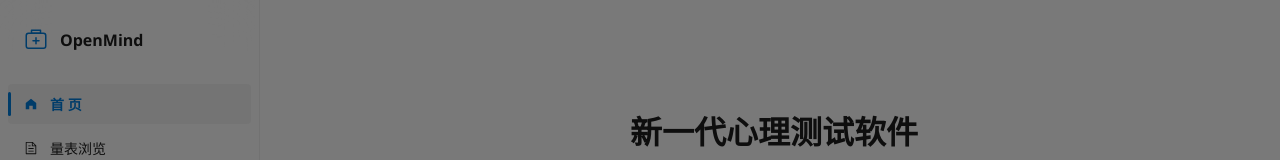
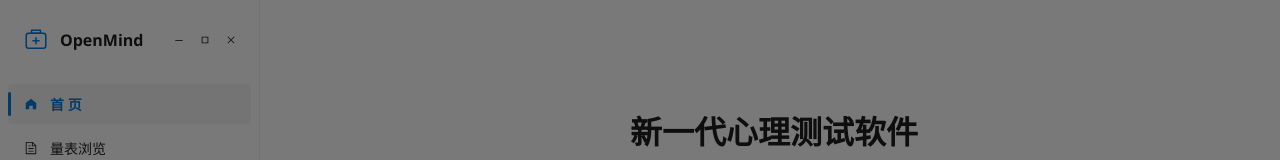
Before and after one commit to Right-Pro/OpenMind-Assessment, a Vue app: page /user/1/history in a window 1280 px wide. Shown: the top 160 px of the page. Built offline with nearby package versions, Linux system fonts and the light colour scheme; a web font is replaced by a local one.

Commit message:
无边框窗口

```diff
--- a/src/App.vue
+++ b/src/App.vue
@@ -14,6 +14,40 @@ const userStore = useUserStore()
 const authStore = useAuthStore()
 const router = useRouter()
 const route = useRoute()
+
+// 窗口控制相关的状态
+const isMaximized = ref(false)
+
+const checkMaximizedState = async () => {
+  if (window.electronAPI && typeof window.electronAPI.windowIsMaximized === 'function') {
+    isMaximized.value = await window.electronAPI.windowIsMaximized()
+  }
+}
+
+const handleMinimize = () => {
+  if (window.electronAPI && typeof window.electronAPI.windowMinimize === 'function') {
+    window.electronAPI.windowMinimize()
+  }
+}
+
+const handleMaximize = async () => {
+  if (window.electronAPI && typeof window.electronAPI.windowMaximize === 'function') {
+    await window.electronAPI.windowMaximize()
+    await checkMaximizedState()
+  }
+}
+
+const handleClose = () => {
+  if (window.electronAPI && typeof window.electronAPI.windowClose === 'function') {
+    window.electronAPI.windowClose()
+  }
+}
+
+const handleDoubleClick = () => {
+  handleMaximize()
+}
+
+let resizeInterval: any = null
 
 // 操作员登录注册状态
 const showLogin = ref(false)
@@ -93,6 +127,11 @@ onMounted(async () => {
     // 2. 如果隐私已同意，但无当前用户，显示选择/创建用户对话框
     checkUserSession()
   }
+
+  // 监听窗口最大化状态
+  checkMaximizedState()
+  resizeInterval = setInterval(checkMaximizedState, 500)
+  window.addEventListener('resize', checkMaximizedState)
 })
 
 import { onBeforeUnmount } from 'vue'
@@ -100,6 +139,10 @@ onBeforeUnmount(() => {
   if (unsubscribeNavigate) {
     unsubscribeNavigate()
   }
+  if (resizeInterval) {
+    clearInterval(resizeInterval)
+  }
+  window.removeEventListener('resize', checkMaximizedState)
 })
 
 function checkUserSession() {
@@ -292,11 +335,63 @@ watch(
   <div class="app-wrapper" :class="[settingsStore.fontSizeClass(), { dark: settingsStore.darkMode }]">
     <!-- Fluent Design Sidebar Layout Shell -->
     <div class="fluent-layout" :class="{ 'full-screen-layout': currentPath.startsWith('/test/') }">
+
+      <!-- 答题页面全屏下，顶部提供一个极其紧凑的窗口控制条，以免没有关闭/最小化按钮 -->
+      <div v-if="currentPath.startsWith('/test/')" class="答题页控制条 no-print">
+        <div class="drag-handle" @dblclick="handleDoubleClick"></div>
+        <div class="window-control-buttons">
+          <button class="win-btn" title="最小化" @click="handleMinimize">
+            <svg viewBox="0 0 1024 1024" width="10" height="10">
+              <path d="M128 512h768v85.333H128z" fill="currentColor" />
+            </svg>
+          </button>
+          <button class="win-btn" :title="isMaximized ? '向下还原' : '最大化'" @click="handleMaximize">
+            <svg v-if="isMaximized" viewBox="0 0 1024 1024" width="10" height="10">
+              <path d="M341.333 170.667h512v512h-170.667v-85.333h85.333v-341.333h-341.333v85.333h-85.333z" fill="currentColor" />
+              <path d="M170.667 341.333h512v512h-512z M256 426.667h341.333v341.333H256z" fill="currentColor" fill-rule="evenodd" />
+            </svg>
+            <svg v-else viewBox="0 0 1024 1024" width="10" height="10">
+              <path d="M170.667 170.667h682.666v682.666H170.667zM256 256v512h512V256z" fill="currentColor" />
+            </svg>
+          </button>
+          <button class="win-btn win-close-btn" title="关闭" @click="handleClose">
+            <svg viewBox="0 0 1024 1024" width="10" height="10">
+              <path d="M571.733 512l275.2-275.2c16.427-16.427 16.427-43.093 0-59.733s-43.093-16.427-59.733 0L512 452.267l-275.2-275.2c-16.427-16.427-43.093-16.427-59.733 0s-16.427 43.093 0 59.733L452.267 512l-275.2 275.2c-16.427 16.427-16.427 43.093 0 59.733a42.112 42.112 0 0 0 29.867 12.373c10.88 0 21.76-4.053 29.867-12.373L512 571.733l275.2 275.2c8.107 8.32 18.987 12.373 29.867 12.373s21.76-4.053 29.867-12.373c16.427-16.427 16.427-43.093 0-59.733L571.733 512z" fill="currentColor" />
+            </svg>
+          </button>
+        </div>
+      </div>
+
       <!-- Left Sidebar (Windows Settings Style) -->
       <aside v-if="!currentPath.startsWith('/test/')" class="fluent-sidebar no-print">
-        <div class="fluent-sidebar-header">
-          <el-icon size="24" color="var(--fluent-accent)"><FirstAidKit /></el-icon>
-          <span class="fluent-sidebar-logo">OpenMind</span>
+        <div class="fluent-sidebar-header" @dblclick="handleDoubleClick">
+          <div class="fluent-sidebar-header-left">
+            <el-icon size="24" color="var(--fluent-accent)"><FirstAidKit /></el-icon>
+            <span class="fluent-sidebar-logo">OpenMind</span>
+          </div>
+
+          <!-- 嵌入侧栏顶部的三个窗口控制按钮 -->
+          <div class="sidebar-window-actions">
+            <button class="win-btn" title="最小化" @click.stop="handleMinimize">
+              <svg viewBox="0 0 1024 1024" width="10" height="10">
+                <path d="M128 512h768v85.333H128z" fill="currentColor" />
+              </svg>
+            </button>
+            <button class="win-btn" :title="isMaximized ? '向下还原' : '最大化'" @click.stop="handleMaximize">
+              <svg v-if="isMaximized" viewBox="0 0 1024 1024" width="10" height="10">
+                <path d="M341.333 170.667h512v512h-170.667v-85.333h85.333v-341.333h-341.333v85.333h-85.333z" fill="currentColor" />
+                <path d="M170.667 341.333h512v512h-512z M256 426.667h341.333v341.333H256z" fill="currentColor" fill-rule="evenodd" />
+              </svg>
+              <svg v-else viewBox="0 0 1024 1024" width="10" height="10">
+                <path d="M170.667 170.667h682.666v682.666H170.667zM256 256v512h512V256z" fill="currentColor" />
+              </svg>
+            </button>
+            <button class="win-btn win-close-btn" title="关闭" @click.stop="handleClose">
+              <svg viewBox="0 0 1024 1024" width="10" height="10">
+                <path d="M571.733 512l275.2-275.2c16.427-16.427 16.427-43.093 0-59.733s-43.093-16.427-59.733 0L512 452.267l-275.2-275.2c-16.427-16.427-43.093-16.427-59.733 0s-16.427 43.093 0 59.733L452.267 512l-275.2 275.2c-16.427 16.427-16.427 43.093 0 59.733a42.112 42.112 0 0 0 29.867 12.373c10.88 0 21.76-4.053 29.867-12.373L512 571.733l275.2 275.2c8.107 8.32 18.987 12.373 29.867 12.373s21.76-4.053 29.867-12.373c16.427-16.427 16.427-43.093 0-59.733L571.733 512z" fill="currentColor" />
+              </svg>
+            </button>
+          </div>
         </div>
 
         <nav class="fluent-sidebar-menu">
@@ -384,6 +479,8 @@ watch(
 
       <!-- Right Content View Area -->
       <main class="fluent-content-container" :class="{ 'full-screen-content': currentPath.startsWith('/test/') }">
+        <!-- 非答题页面，且没有左侧栏全屏时，右侧内容顶部也提供拖拽句柄，提升多屏幕拖拽友好度 -->
+        <div v-if="!currentPath.startsWith('/test/')" class="right-content-drag-header no-print" @dblclick="handleDoubleClick"></div>
         <router-view v-slot="{ Component }">
           <component :is="Component" @trigger-user-select="triggerUserSelect" />
         </router-view>
@@ -543,10 +640,20 @@ watch(
 
 <style>
 .app-wrapper {
-  min-height: 100vh;
+  height: 100vh;
+  display: flex;
+  flex-direction: column;
   background: var(--fluent-bg);
   color: var(--fluent-text-primary);
   transition: background 0.3s, color 0.3s;
+  overflow: hidden;
+}
+
+/* Let fluent-layout fill the full height of window as TitleBar is removed */
+.fluent-layout {
+  flex: 1;
+  height: 100vh;
+  overflow: hidden;
 }
 
 /* 答题页隐藏侧栏后的全屏布局逻辑与消除黑条 */
@@ -562,6 +669,105 @@ watch(
   margin: 0 !important;
   overflow: hidden !important;
   height: 100vh !important;
+}
+
+/* 答题页极简窗口控制条样式 */
+.答题页控制条 {
+  height: 30px;
+  width: 100%;
+  display: flex;
+  background: var(--fluent-bg);
+  border-bottom: 1px solid var(--fluent-card-border);
+  box-sizing: border-box;
+}
+
+.答题页控制条 .drag-handle {
+  flex: 1;
+  height: 100%;
+  -webkit-app-region: drag;
+}
+
+.答题页控制条 .window-control-buttons {
+  display: flex;
+  height: 100%;
+  -webkit-app-region: no-drag;
+}
+
+/* 顶部空白拖拽句柄（非答题页，右侧部分） */
+.right-content-drag-header {
+  position: absolute;
+  top: 0;
+  right: 0;
+  left: 260px;
+  height: 30px;
+  z-index: 9999;
+  -webkit-app-region: drag;
+  pointer-events: auto;
+}
+
+/* 左侧栏头部样式扩展 */
+.fluent-sidebar-header {
+  display: flex;
+  align-items: center;
+  justify-content: space-between;
+  padding: 12px 8px 12px 16px !important;
+  margin-bottom: 20px;
+  -webkit-app-region: drag;
+  user-select: none;
+  cursor: default;
+}
+
+.fluent-sidebar-header-left {
+  display: flex;
+  align-items: center;
+  gap: 12px;
+  pointer-events: none; /* 让事件透传，不干扰拖拽 */
+}
+
+/* 嵌入式控制按钮样式 */
+.sidebar-window-actions {
+  display: flex;
+  align-items: center;
+  gap: 2px;
+  -webkit-app-region: no-drag;
+}
+
+.win-btn {
+  width: 24px;
+  height: 24px;
+  border-radius: 4px;
+  border: none;
+  outline: none;
+  background: transparent;
+  display: flex;
+  align-items: center;
+  justify-content: center;
+  color: var(--fluent-text-primary);
+  cursor: pointer;
+  transition: background-color 0.15s ease, color 0.15s ease;
+}
+
+.win-btn:hover {
+  background-color: var(--fluent-subtle-fill-hover);
+}
+
+.win-btn:active {
+  background-color: var(--fluent-subtle-fill);
+}
+
+.win-close-btn:hover {
+  background-color: #e81123 !important;
+  color: #ffffff !important;
+}
+
+.win-close-btn:active {
+  background-color: #f1707a !important;
+  color: #ffffff !important;
+}
+
+/* 保证 dark 主题下按钮完美自适应 */
+:global(.dark) .win-btn {
+  color: #ffffff !important;
 }
 
 /* 打印优化 */
@@ -624,7 +830,7 @@ watch(
     page-break-inside: avoid;
   }
 
-  /* 展开原始数据 table 进行打印，避免滚动条和截断 */
+  /* 展开原始数据 table 进行打印，避免滚动条 and 截断 */
   .el-table {
     border: 1px solid #ddd !important;
     color: #000000 !important;
--- a/src/types/electron.d.ts
+++ b/src/types/electron.d.ts
@@ -60,6 +60,11 @@ export interface ElectronAPI {
   getPackages: () => Promise<any[]>
   savePackage: (name: string, scaleIdsJson: string, id?: number) => Promise<{ success: boolean; id?: number; error?: string }>
   deletePackage: (id: number) => Promise<{ success: boolean; error?: string }>
+  // 窗口管理
+  windowMinimize: () => Promise<void>
+  windowMaximize: () => Promise<void>
+  windowClose: () => Promise<void>
+  windowIsMaximized: () => Promise<boolean>
 }
 
 declare global {
```
Also changed, not shown: electron/main.ts (+36 -4 lines), electron/preload.ts (+6 -1 lines).
